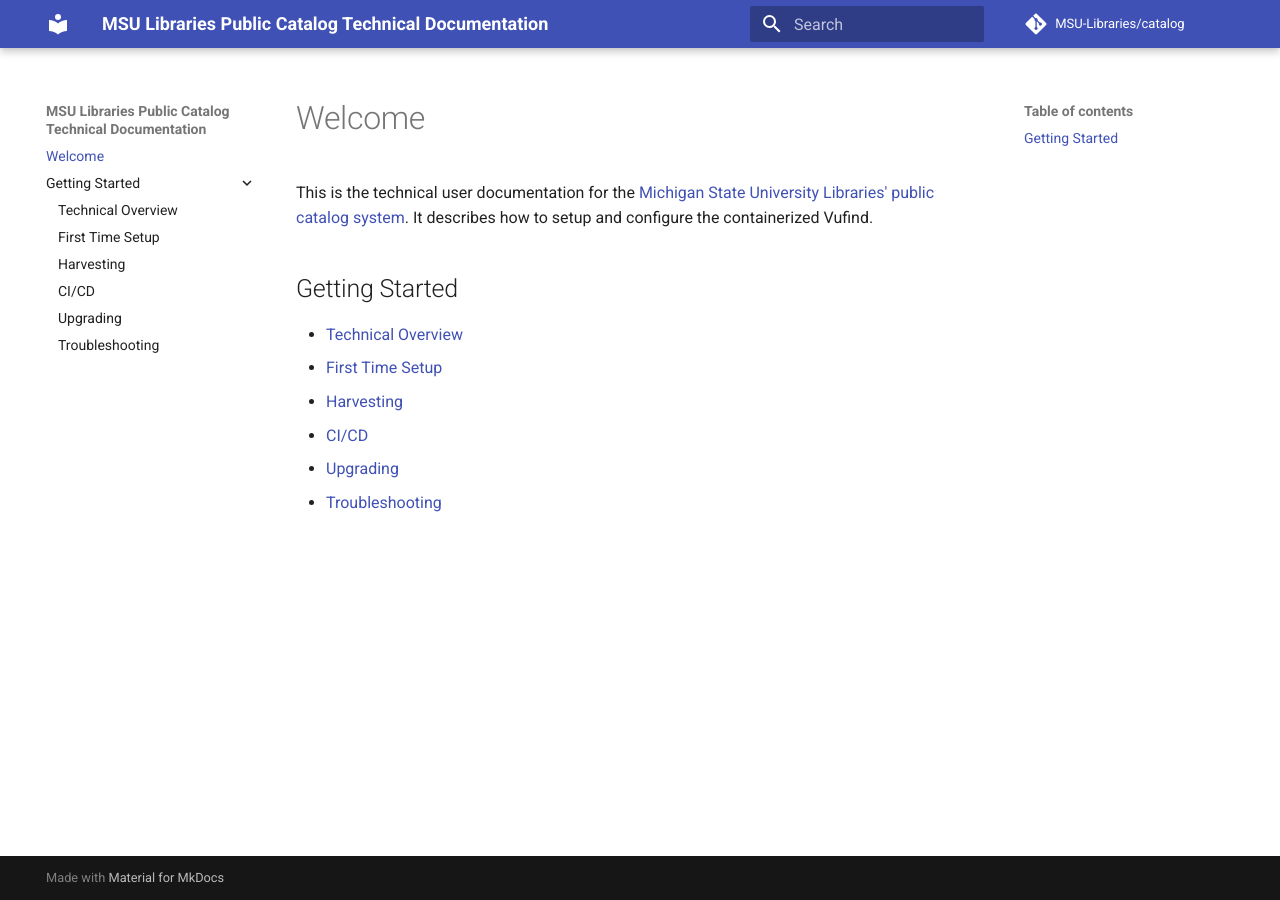
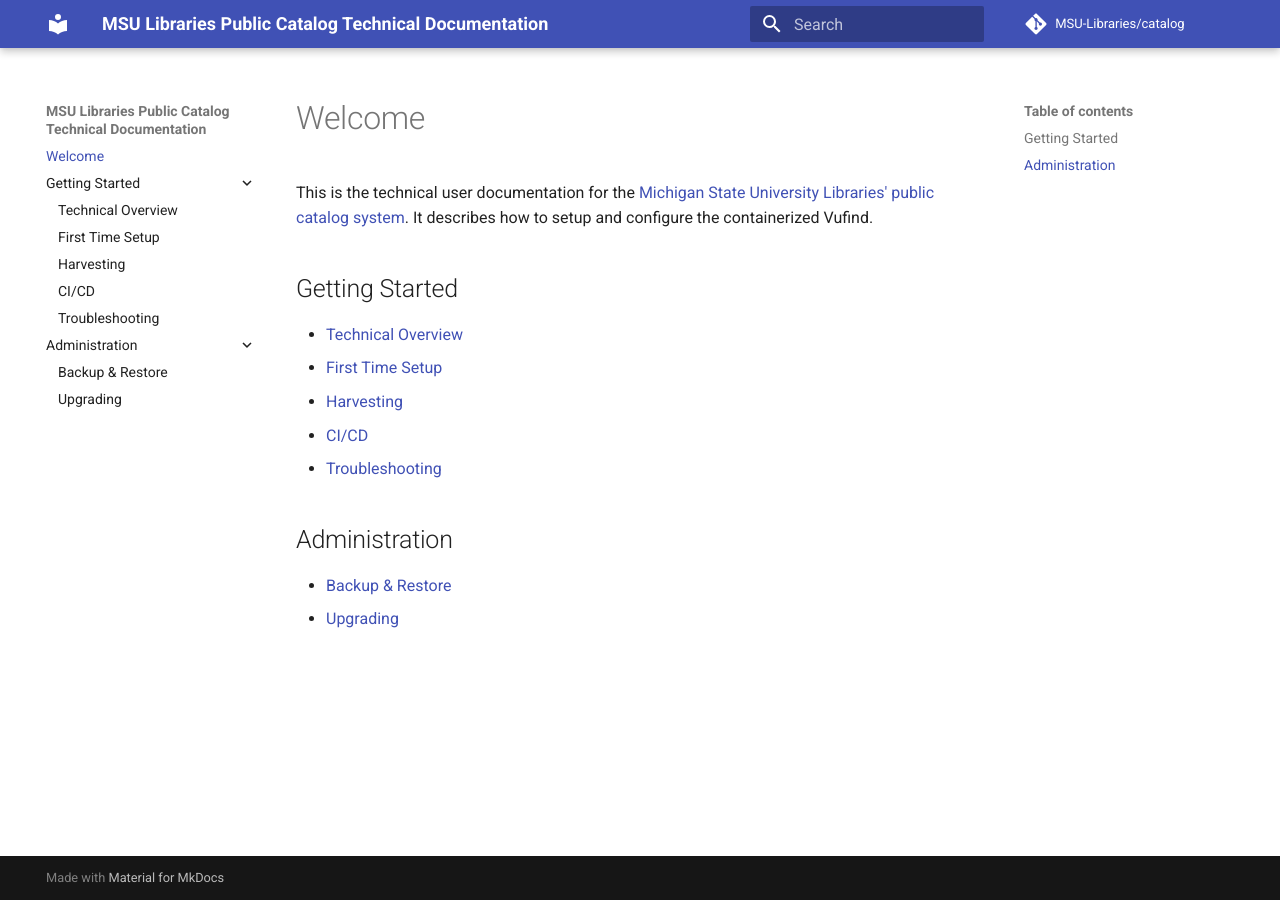
Before and after one commit to MSU-Libraries/catalog, an MkDocs documentation site: the page built from docs/index.md, in a window 1280 px wide. Built offline with MkDocs 1.6.1 and Material for MkDocs 9.7.7, drawn with Linux system fonts in a browser that asks for light colours; comment, search, counter and statistics services are not loaded.

Commit message:
Doc TOC update

```diff
--- a/docs/index.md
+++ b/docs/index.md
@@ -8,5 +8,8 @@
 * [First Time Setup](first-time-setup.md)
 * [Harvesting](harvesting.md)
 * [CI/CD](CICD.md)
+* [Troubleshooting](troubleshooting.md)
+
+## Administration
+* [Backup & Restore](backup-and-restore.md)
 * [Upgrading](upgrading.md)
-* [Troubleshooting](troubleshooting.md)
--- a/mkdocs.yml
+++ b/mkdocs.yml
@@ -27,5 +27,7 @@
     - First Time Setup: first-time-setup.md
     - Harvesting: harvesting.md
     - CI/CD: CICD.md
+    - Troubleshooting: troubleshooting.md
+- Administration:
+    - Backup &amp; Restore: backup-and-restore.md
     - Upgrading: upgrading.md
-    - Troubleshooting: troubleshooting.md
```
